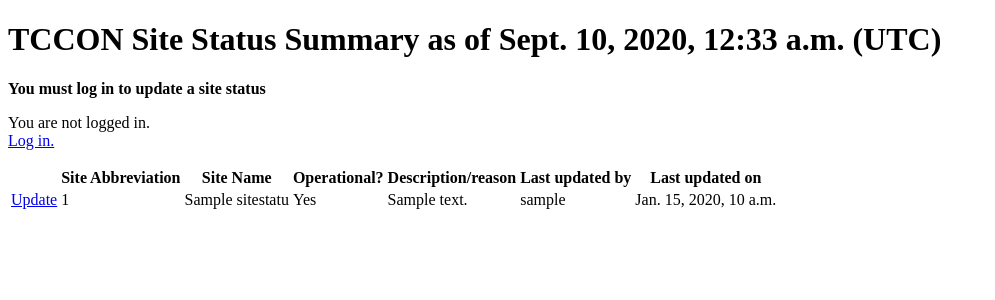
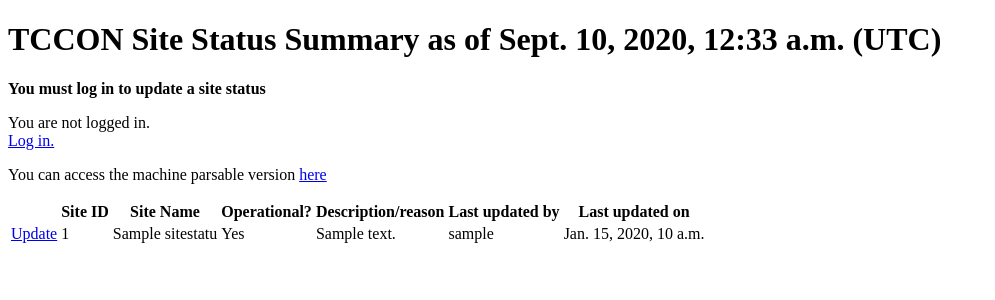
Before and after one commit to TCCON/tccon-qc-email, a Django app: page /opstat/?status=needlogin in a window 1280 px wide. Shown: the top 300 px of the page, without its empty margins (0-995 px from the left). Run offline with Django 3.2, Linux system fonts and the light colour scheme; tables that the repository leaves empty hold one stand-in row (values such as "Sample post").

Commit message:
Slight tweaks to status table appearance, pip requirements added

```diff
--- a/carbackend/opstat/templates/opstat/index.html
+++ b/carbackend/opstat/templates/opstat/index.html
@@ -17,12 +17,12 @@
        <a href="{% url 'login' %}?next={% url 'opstat:index' %}">Log in.</a></p>
     {% endif %}
 
-
+    <p>You can access the machine parsable version <a href="{% url 'opstat:car' %}">here</a></p>
 
     <table>
         <thead>
         <th></th>
-        <th>Site Abbreviation</th>
+        <th>Site ID</th>
         <th>Site Name</th>
         <th>Operational?</th>
         <th>Description/reason</th>
--- /dev/null
+++ b/requirements.txt
@@ -0,0 +1,5 @@
+asgiref==3.2.10
+Django==3.1.1
+mysqlclient==2.0.1
+pytz==2020.1
+sqlparse==0.3.1
```
